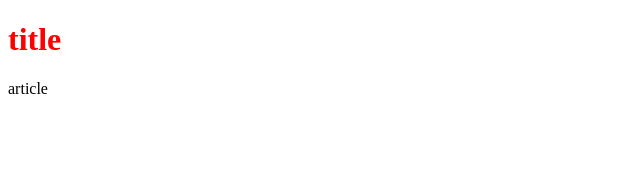
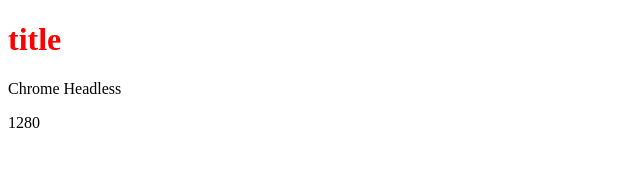
Before and after one commit to keangj/blog-system, a Next.js app: page / in a window 1280 px wide. Shown: the top 182 px of the page, without its empty margins (0-640 px from the left). Built offline with nearby package versions, Linux system fonts and the light colour scheme.

Commit message:
ssr(服务端渲染)

```diff
--- a/package.json
+++ b/package.json
@@ -12,12 +12,14 @@
     "gray-matter": "^4.0.2",
     "next": "^10.1.3",
     "react": "^17.0.2",
-    "react-dom": "^17.0.2"
+    "react-dom": "^17.0.2",
+    "ua-parser-js": "^0.7.28"
   },
   "devDependencies": {
     "@types/node": "^14.14.37",
     "@types/react": "^17.0.3",
     "@types/react-dom": "^17.0.3",
+    "@types/ua-parser-js": "^0.7.35",
     "file-loader": "^6.2.0",
     "next-images": "^1.7.0",
     "sass": "^1.32.8",
--- a/pages/index.tsx
+++ b/pages/index.tsx
@@ -1,13 +1,27 @@
 import Head from 'next/head'
 import Link from 'next/link'
 import png from 'assets/images/123.jpg'
+import { GetServerSideProps, NextPage } from 'next'
+import UAParser from 'ua-parser-js'
+import { useEffect, useState } from 'react'
 
-console.log(png)
-export default function Home() {
+type props = {
+  browser: {
+    name: string;
+  }
+}
+
+ const index:NextPage<props> = (props) => {
+  const [width, setWidth] = useState(0);
+  useEffect(() => {
+    const w = document.documentElement.clientWidth;
+    setWidth(w);
+  })
   return (
     <div>
       <h1>title</h1>
-      <p>article</p>
+      <p>{props.browser.name}</p>
+      <p>{width}</p>
 
       <style jsx>
         {`
@@ -20,3 +34,16 @@ export default function Home() {
     </div>
   )
 }
+
+export default index;
+
+export const getServerSideProps: GetServerSideProps = async (context) => {
+  // 请求到来之后运行, 无法获取客户端信息
+  const ua = context.req.headers['user-agent'];
+  const result = new UAParser(ua).getResult();
+  return {
+    props: {
+      browser: result.browser
+    }
+  }
+}
--- a/pages/posts/index.tsx
+++ b/pages/posts/index.tsx
@@ -29,6 +29,7 @@ const PostsIndex: NextPage<Props> = (props) => {
 export default PostsIndex;
 
 export const getStaticProps = async () => {
+  // 开发环境，每次请求到来后运行。生产环境，build 时运行
   const posts = await getPosts();
   return {
     props: { posts: JSON.parse(JSON.stringify(posts)) }
```
Also changed, not shown: 1 other file (tests, documents, lock files or other folders).
